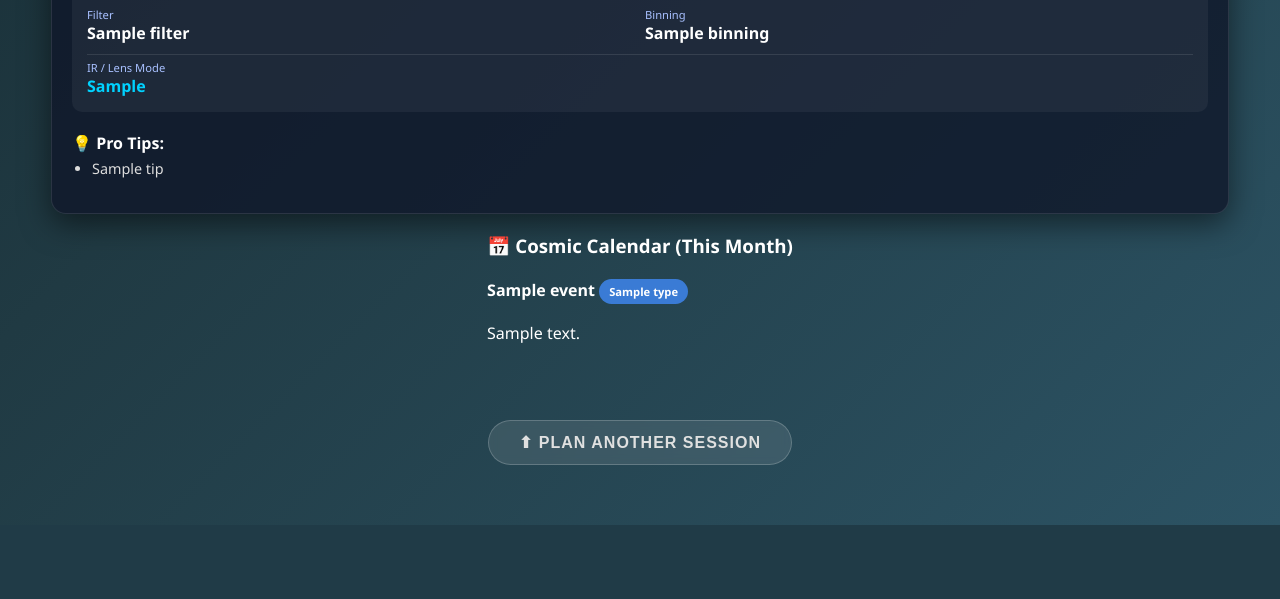
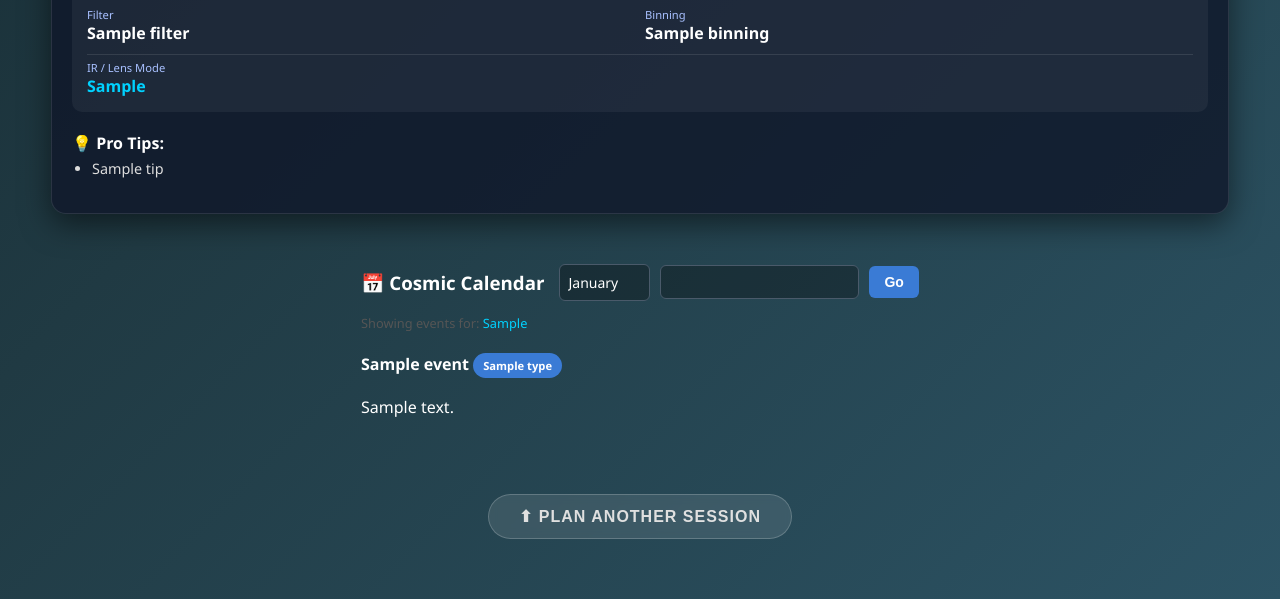
Before and after one commit to full-of-options/starlight-scout, a Flask app: template templates/index.html in a window 1280 px wide. Shown: the part 1116-1715 px from the top of the page. Before the commit the page ends 1641 px from the top, so only its background shows below. Run offline with Flask 3, Linux system fonts and the light colour scheme; the template is opened without the code that fills it: most values are stand-ins (such as "Sample title", 1, 10 or a date in 2020).

Commit message:
V5.1 Calendar Controls and Clean Map UI

```diff
--- a/app.py
+++ b/app.py
@@ -29,30 +29,21 @@
 
 *** LOGIC RULES ***
 1. MOONLIGHT: If >50%, suggest Gain ~80. If >75%, avoid Galaxies.
-2. DEVICES:
-   - Dwarf II: Max Exp 15s. IR Mode is "Astro" (Pass) or "Vis" (Cut).
-   - Seestar: Exp 10s/20s/30s.
+2. DEVICES: Dwarf II (Max 15s). Seestar (10/20/30s).
+3. EVENTS: Generate 3 events strictly for the requested CALENDAR MONTH/YEAR.
 
 *** OUTPUT FORMAT ***
 {
   "summary": { "moon_phase": "Str", "weather": "Str", "score": "Int", "strategy": "Str" },
   "targets": [
     {
-      "name": "String (Standard Catalog Name, e.g. M42)",
-      "type": "String",
-      "why": "String",
-      "settings": {
-        "exposure": "String (e.g. 15s)",
-        "gain": "String (NUMBER ONLY, e.g. 80)",
-        "filter": "String (Physical filter ONLY: UHC, Dual-band, or None. Do NOT put IR Cut here.)",
-        "binning": "String (e.g. 2x2)",
-        "ir_mode": "String (Astro or Vis)"
-      },
+      "name": "Str (Catalog Name)", "type": "Str", "why": "Str",
+      "settings": { "exposure": "Str", "gain": "Str (Number)", "filter": "Str", "binning": "Str", "ir_mode": "Str" },
       "tips": ["Tip 1", "Tip 2"]
     }
   ],
   "events": [
-    { "date": "Str", "name": "Str", "type": "Str", "desc": "Str" }
+    { "date": "Str (Format: Month DD)", "name": "Str", "type": "Str", "desc": "Str" }
   ]
 }
 """
@@ -62,17 +53,36 @@
     data = None
     optics = None
 
+    # Defaults
+    current_date = datetime.now().strftime('%Y-%m-%d')
+    calendar_context = datetime.now().strftime('%B %Y') # e.g. "December 2025"
+
     if request.method == 'POST':
         location = request.form.get('location')
         equipment = request.form.get('equipment')
-        date = request.form.get('date')
+        session_date = request.form.get('date')
 
-        if location and equipment and date:
+        # Check if user requested a specific calendar month (Time Machine)
+        req_month = request.form.get('cal_month')
+        req_year = request.form.get('cal_year')
+
+        if req_month and req_year:
+            calendar_context = f"{req_month} {req_year}"
+        elif session_date:
+            # If no manual override, default calendar to the session date
+            dt = datetime.strptime(session_date, "%Y-%m-%d")
+            calendar_context = dt.strftime("%B %Y")
+
+        if location and equipment and session_date:
             try:
                 optics = calculate_optics(equipment)
                 full_prompt = (
-                    f"Date: {date}\nLocation: {location}\nEquipment: {equipment}\n"
-                    f"Generate Plan + 3 Monthly Events."
+                    f"MISSION CONTEXT:\n"
+                    f"- Session Date: {session_date} (Optimize Targets for this specific night)\n"
+                    f"- Location: {location}\n"
+                    f"- Equipment: {equipment}\n"
+                    f"- Calendar Focus: {calendar_context} (Generate Events for this month only)\n\n"
+                    f"TASK: Generate Session Plan and Calendar Events in JSON."
                 )
 
                 response = client.models.generate_content(
@@ -85,6 +95,9 @@
                     contents=full_prompt
                 )
                 data = json.loads(response.text)
+                # Pass the calendar context back to the UI so we know what we are looking at
+                data['calendar_display'] = calendar_context
+
             except Exception as e:
                 data = {"error": str(e)}
 
--- a/static/style.css
+++ b/static/style.css
@@ -383,3 +383,38 @@
     cursor: pointer;
 }
 .close-modal:hover { color: #fff; }
+
+/* --- V5.1 CALENDAR CONTROLS --- */
+.events-header-row {
+    display: flex;
+    justify-content: space-between;
+    align-items: center;
+    margin-top: 50px;
+    margin-bottom: 10px;
+    flex-wrap: wrap;
+    gap: 15px;
+}
+
+.mini-select, .mini-input {
+    background: rgba(0, 0, 0, 0.3);
+    border: 1px solid #4a5a6a;
+    color: #fff;
+    padding: 8px;
+    border-radius: 6px;
+    font-size: 14px;
+    width: auto !important; /* Override full width */
+    margin-bottom: 0 !important; /* Override default margin */
+}
+
+.mini-btn {
+    background: #3a7bd5;
+    border: none;
+    color: white;
+    padding: 8px 15px;
+    border-radius: 6px;
+    cursor: pointer;
+    font-size: 14px;
+    width: auto !important;
+    margin-top: 0 !important;
+}
+.mini-btn:hover { background: #00d2ff; }
--- a/templates/index.html
+++ b/templates/index.html
@@ -36,6 +36,9 @@
                     Aligning Optical Sensors...<br>Acquiring Deep Sky Feed...
                 </p>
             </div>
+
+            <div id="calendar-controls" style="display:none;">
+                </div>
         </form>
     </div>
 
@@ -61,18 +64,14 @@
                     <div class="viewfinder-container">
                         <div class="vf-top-bar">
                             <span style="color: #a8c0ff; font-size: 0.8em;">{{ optics.icon }} {{ optics.name }}</span>
-                            <button class="expand-btn" onclick="openModal('{{ target.name }}', {{ optics.fov_val }})">
-                                ⛶ FULLSCREEN
-                            </button>
+                            <button class="expand-btn" onclick="openModal('{{ target.name }}', {{ optics.fov_val }})">⛶ FULLSCREEN</button>
                         </div>
                         <div class="vf-screen">
                             <iframe
-                                src="https://aladin.u-strasbg.fr/AladinLite/?target={{ target.name }}&fov={{ optics.fov_val }}&survey=P%2FDSS2%2Fcolor"
+                                src="https://aladin.u-strasbg.fr/AladinLite/?target={{ target.name }}&fov={{ optics.fov_val }}&survey=P%2FDSS2%2Fcolor&showLayers=false&showFullscreen=false&showGoto=false&showShare=false&showSimbad=false"
                                 width="100%" height="100%" style="border:0; pointer-events: none;" scrolling="no">
                             </iframe>
-                            <div class="crosshair-overlay">
-                                <div class="ch-h"></div><div class="ch-v"></div>
-                            </div>
+                            <div class="crosshair-overlay"><div class="ch-h"></div><div class="ch-v"></div></div>
                         </div>
                     </div>
                     {% endif %}
@@ -99,7 +98,28 @@
 
         {% if data.events %}
         <div class="events-container">
-            <h3 class="section-title">📅 Cosmic Calendar (This Month)</h3>
+            <div class="events-header-row">
+                <h3 class="section-title" style="margin:0; text-align:left;">📅 Cosmic Calendar</h3>
+
+                <form method="POST" style="display:flex; gap:10px; align-items:center;">
+                    <input type="hidden" name="location" value="{{ request.form.get('location') }}">
+                    <input type="hidden" name="equipment" value="{{ request.form.get('equipment') }}">
+                    <input type="hidden" name="date" value="{{ request.form.get('date') }}">
+
+                    <select name="cal_month" class="mini-select">
+                        {% for m in ['January','February','March','April','May','June','July','August','September','October','November','December'] %}
+                        <option value="{{ m }}" {% if m in data.calendar_display %}selected{% endif %}>{{ m }}</option>
+                        {% endfor %}
+                    </select>
+
+                    <input type="number" name="cal_year" class="mini-input" value="{{ data.calendar_display.split(' ')[1] }}">
+
+                    <button type="submit" class="mini-btn">Go</button>
+                </form>
+            </div>
+
+            <p style="color: #555; font-size: 0.8em; margin-bottom: 20px;">Showing events for: <span style="color:#00d2ff">{{ data.calendar_display }}</span></p>
+
             <div class="events-list">
                 {% for event in data.events %}
                 <div class="event-card">
@@ -126,8 +146,7 @@
         <div class="modal-content">
             <span class="close-modal" onclick="closeModal()">&times;</span>
             <h2 id="modalTitle" style="color: #00d2ff; margin: 0 0 10px 0;">Target View</h2>
-            <div id="modalMapContainer" style="width: 100%; height: 80vh; background: #000;">
-                </div>
+            <div id="modalMapContainer" style="width: 100%; height: 80vh; background: #000;"></div>
         </div>
     </div>
 
@@ -136,27 +155,30 @@
             document.getElementById('submitBtn').style.display = 'none';
             document.getElementById('loader').style.display = 'block';
         }
-        if (!document.getElementById('datePicker').value) {
-            document.getElementById('datePicker').valueAsDate = new Date();
+
+        // DATE FIX: Use local time to populate default
+        const datePicker = document.getElementById('datePicker');
+        if (!datePicker.value) {
+            const today = new Date();
+            const yyyy = today.getFullYear();
+            const mm = String(today.getMonth() + 1).padStart(2, '0');
+            const dd = String(today.getDate()).padStart(2, '0');
+            datePicker.value = `${yyyy}-${mm}-${dd}`;
         }
 
-        // FULLSCREEN LOGIC
         function openModal(targetName, fov) {
             var modal = document.getElementById("skyModal");
             var container = document.getElementById("modalMapContainer");
             document.getElementById("modalTitle").innerText = "Exploring: " + targetName;
-
-            // Inject a fresh Interactive Map
             container.innerHTML = `<iframe
                 src="https://aladin.u-strasbg.fr/AladinLite/?target=${targetName}&fov=${fov}&survey=P%2FDSS2%2Fcolor"
                 width="100%" height="100%" style="border:0;"></iframe>`;
-
             modal.style.display = "block";
         }
 
         function closeModal() {
             document.getElementById("skyModal").style.display = "none";
-            document.getElementById("modalMapContainer").innerHTML = ""; // Clear iframe to stop audio/memory
+            document.getElementById("modalMapContainer").innerHTML = "";
         }
     </script>
 </body>
```
